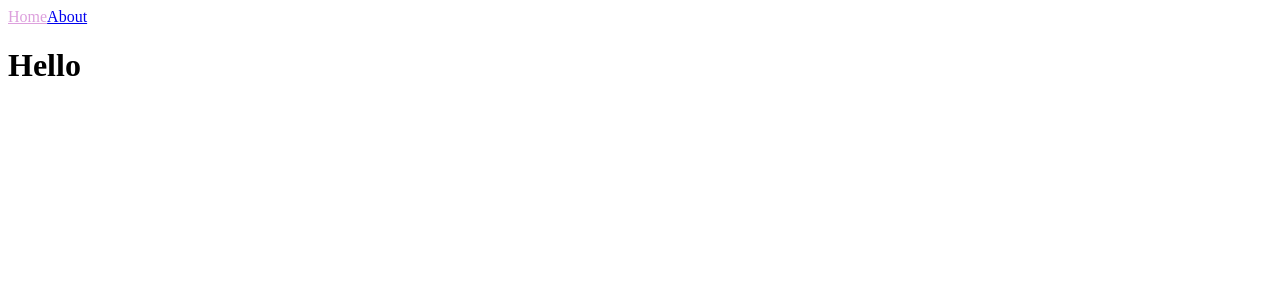
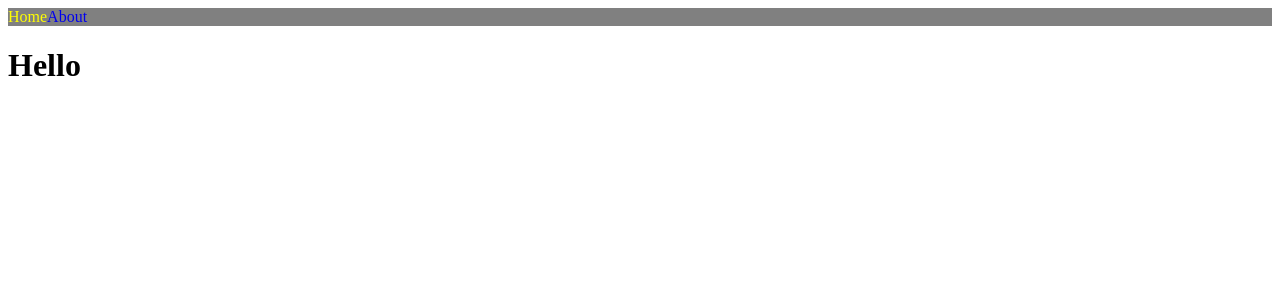
Before and after one commit to HWANBINYOO/Next, a Next.js app in the folder nextjs-intro/: page / in a window 1280 px wide. Shown: the top 300 px of the page. Built offline with nearby package versions, Linux system fonts and the light colour scheme.

Commit message:
jsx styles

```diff
--- a/nextjs-intro/components/NavBar.module.css
+++ /dev/null
@@ -1,8 +0,0 @@
-.link{
-    text-decoration: none;
-    background-color: yellow;
-}
-
-.active{
-    color: plum;
-}
--- a/nextjs-intro/components/Navbar.js
+++ b/nextjs-intro/components/Navbar.js
@@ -1,30 +1,27 @@
 import Link from "next/link";
 import { useRouter } from "next/router";
-import styles from "./Navbar.module.css";
 
 export default function Navbar() {
   const router = useRouter();
   return (
     <nav>
       <Link href="/">
-        <a
-          className={`${styles.Link} ${
-            router.pathname === "/" ? styles.active : ""
-          }`}
-        >
-          Home
-        </a>
+        <a className={router.pathname === "/" ? "active" : ""}>Home</a>
       </Link>
       <Link href="/about">
-        <a
-          className={[
-            styles.Link,
-            router.pathname === "/about" ? styles.active : "",
-          ].join("")}
-        >
-          About
-        </a>
+        <a className={router.pathname === "/about" ? "active" : ""}>About</a>
       </Link>
+      <style jsx>{`
+        nav {
+          background-color: grey;
+        }
+        a {
+          text-decoration: none;
+        }
+        .active {
+          color: yellow;
+        }
+      `}</style>
     </nav>
   );
 }
```
